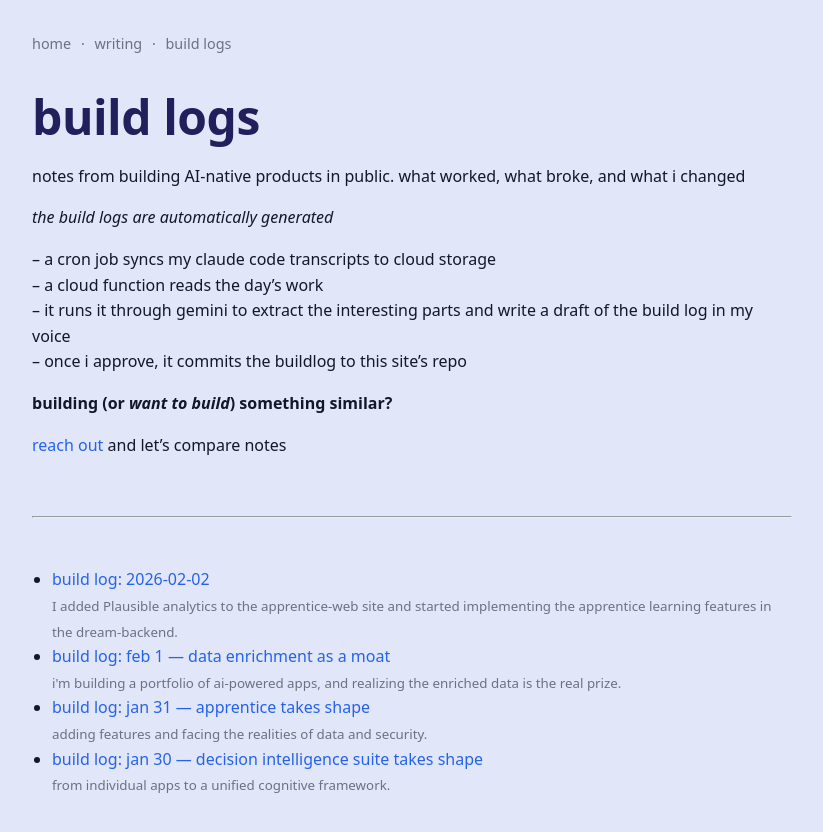
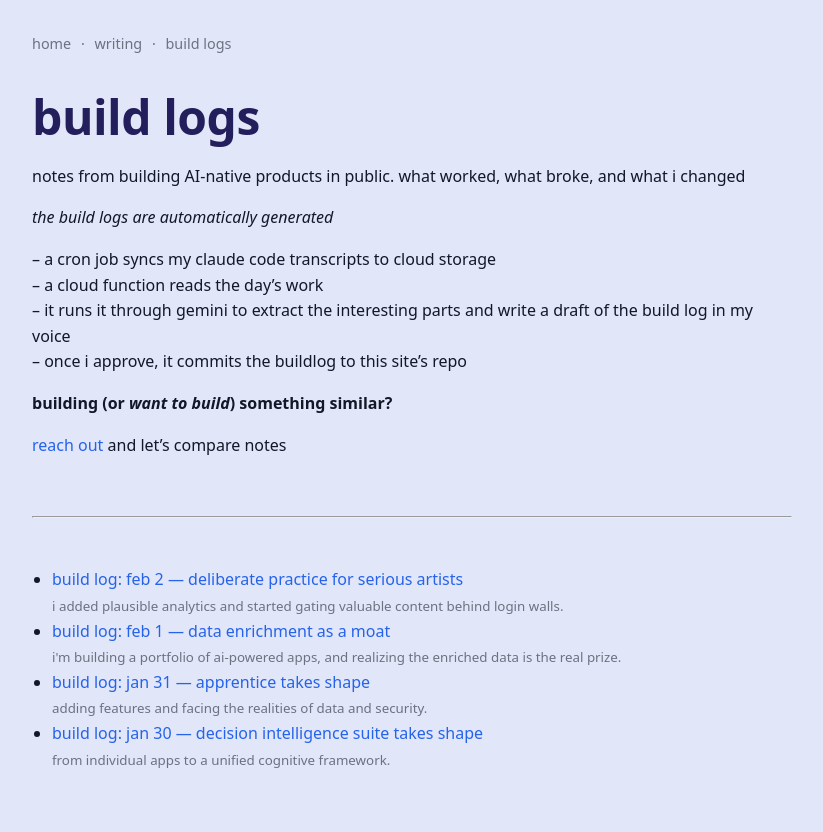
Before and after one commit to davidcrowe/reducibl.com, a Jekyll site: the page built from buildlogs.md, in a window 1280 px wide. Shown: the top 832 px of the page, without its empty margins (228-1051 px from the left). Built offline with Jekyll 4.4.1, drawn with Linux system fonts in a browser that asks for light colours.

Commit message:
fix feb 2 build log title format

```diff
--- a/_posts/2026-02-02-build-log.md
+++ b/_posts/2026-02-02-build-log.md
@@ -1,8 +1,8 @@
 ---
 layout: post
-title: "build log: 2026-02-02"
-description: "I added Plausible analytics to the apprentice-web site and started implementing the apprentice learning features in the dream-backend."
-categories: buildlog
+category: buildlog
+title: "build log: feb 2 — deliberate practice for serious artists"
+description: "i added plausible analytics and started gating valuable content behind login walls."
 ---
 
 ### what i built today
```
